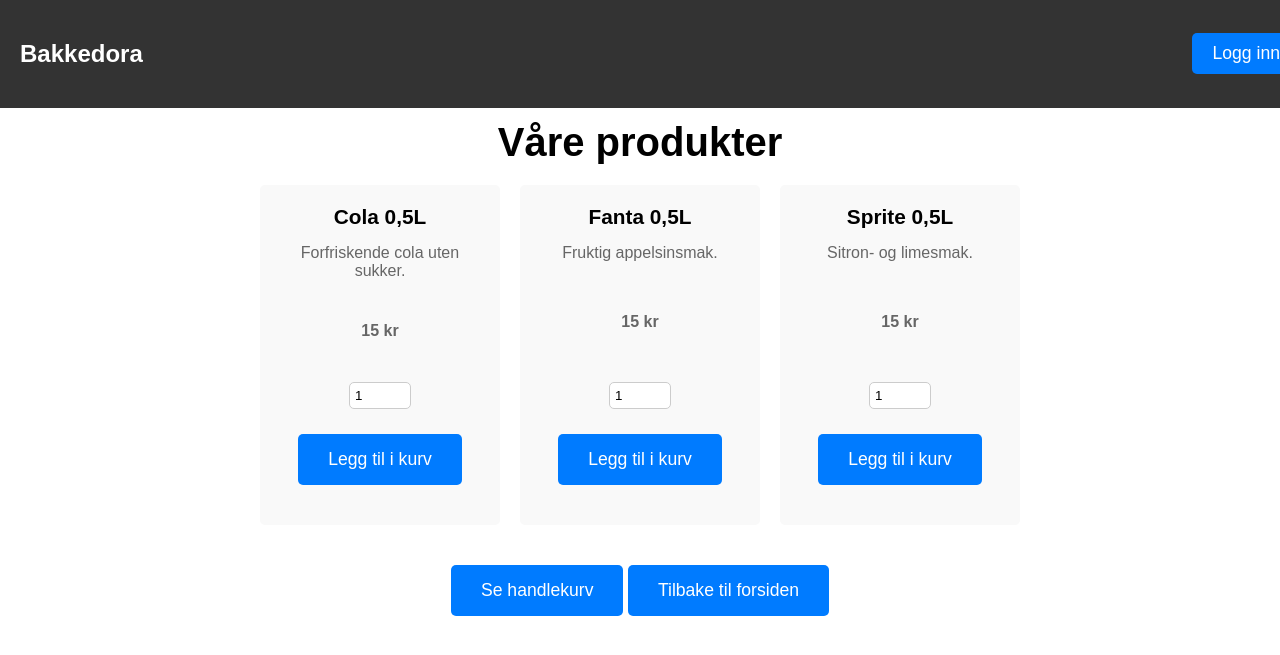
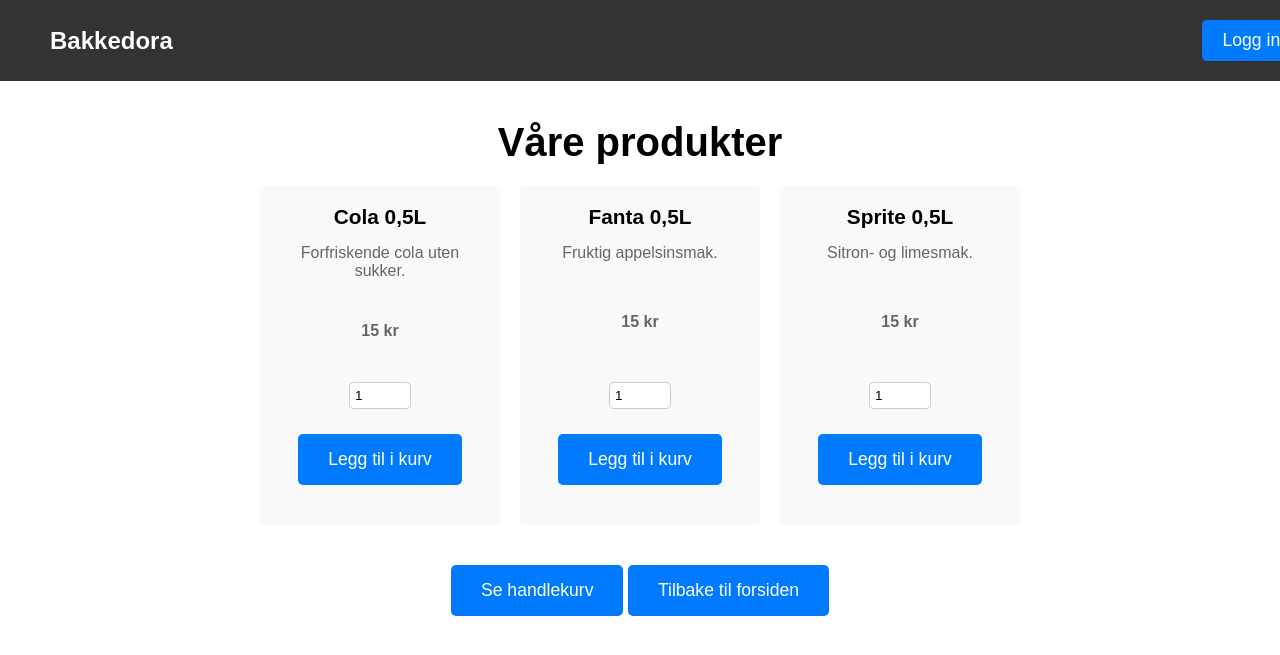
Before and after one commit to SanderCBraathen/arsoppgave, a Flask app: page /shop in a window 1280 px wide. Shown: the top 655 px of the page. Run offline with Flask 3, Linux system fonts and the light colour scheme.

Commit message:
fixed margin on shop.html

```diff
--- a/static/style.css
+++ b/static/style.css
@@ -17,6 +17,7 @@ header {
     top: 0;
     width: 100%;
     z-index: 1000; /* Ensure it stays above other elements */
+    padding: 20px 40px; /* Adds space on left and right */
 }
 .hero, .shop {
     padding: 40px;
@@ -48,11 +49,13 @@ header {
 .login-button {
     margin-top: 0;
     padding: 10px 20px;
+    margin-right: 10px; /* Space from the right edge */
 }
 .user-name {
     color: white;
     font-size: 1.2em;
-    margin-right: 10px;
+    margin-right: 20px;
+    margin-left: 10px;
 }
 .product-list, .cart-list {
     display: flex;
@@ -147,3 +150,7 @@ button.cta-button {
 .title-link h2 {
     margin: 0;
 }
+header h2, .title-link {
+    margin: 0;
+    padding-left: 10px; /* Space from the left edge */
+}
```
Also changed, not shown: other_files/dokumentasjon.md (+1 -0 lines).
